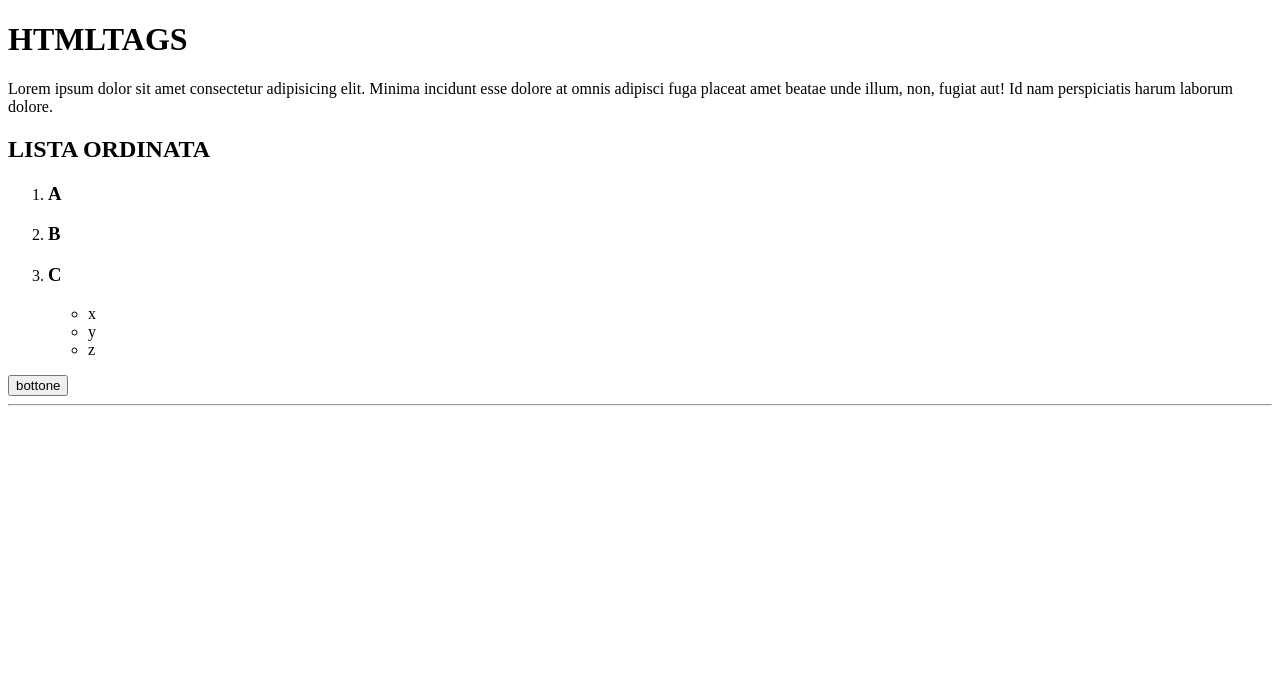
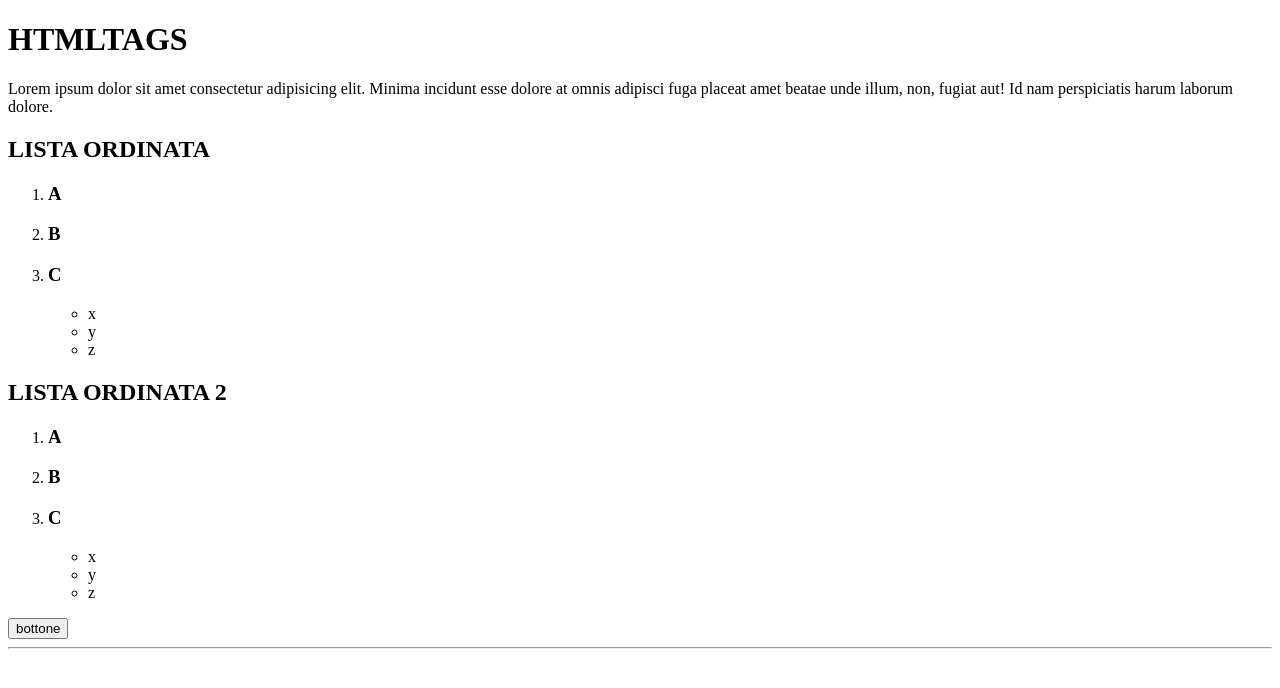
Before and after one commit to comemaino/class62-html-tags, a plain HTML site: page index.html in a window 1280 px wide. Drawn offline with Linux system fonts and the light colour scheme.

Commit message:
container

```diff
--- a/index.html
+++ b/index.html
@@ -15,7 +15,8 @@
     <p>Lorem ipsum dolor sit amet consectetur adipisicing elit. Minima incidunt esse dolore at omnis adipisci fuga placeat amet beatae unde illum, non, fugiat aut! Id nam perspiciatis harum laborum dolore.</p>
     <!-- /paragrafo -->
 
-    <!-- lista ordinata -->
+    <!-- liste -->
+    <div>
         <h2>LISTA ORDINATA</h2>
         <ol>
             <li>
@@ -32,9 +33,29 @@
                     <li>z</li>
                 </ul>
             </li>
+        </ol>
+    </div>
 
+    <div>
+        <h2>LISTA ORDINATA 2</h2>
+        <ol>
+            <li>
+                <h3>A</h3>
+            </li>
+            <li>
+                <h3>B</h3>
+            </li>
+            <li>
+                <h3>C</h3>
+                <ul>
+                    <li>x</li>
+                    <li>y</li>
+                    <li>z</li>
+                </ul>
+            </li>
         </ol>
-    <!-- /lista ordinata -->
+    </div>
+    <!-- /liste -->
 
     <button>bottone</button>
 
```
Lines whose indentation alone changed are shown as unchanged.
